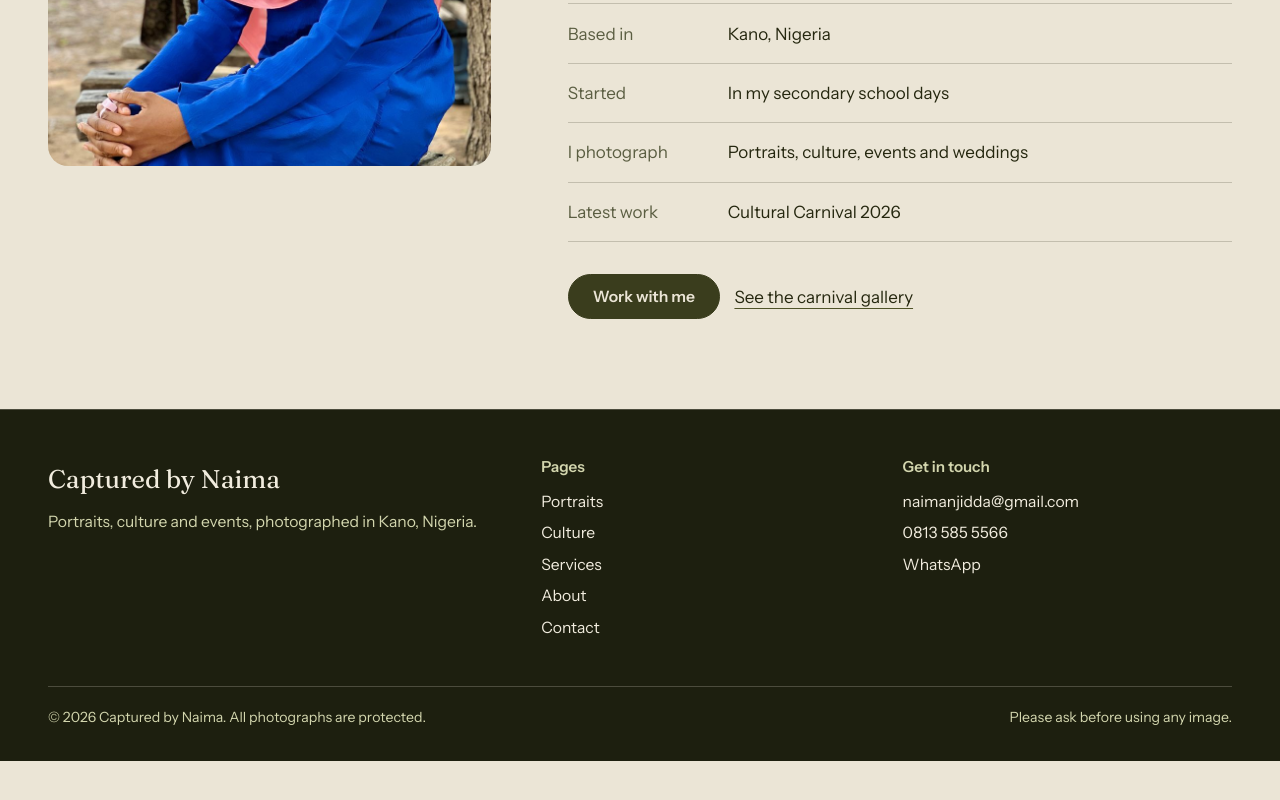
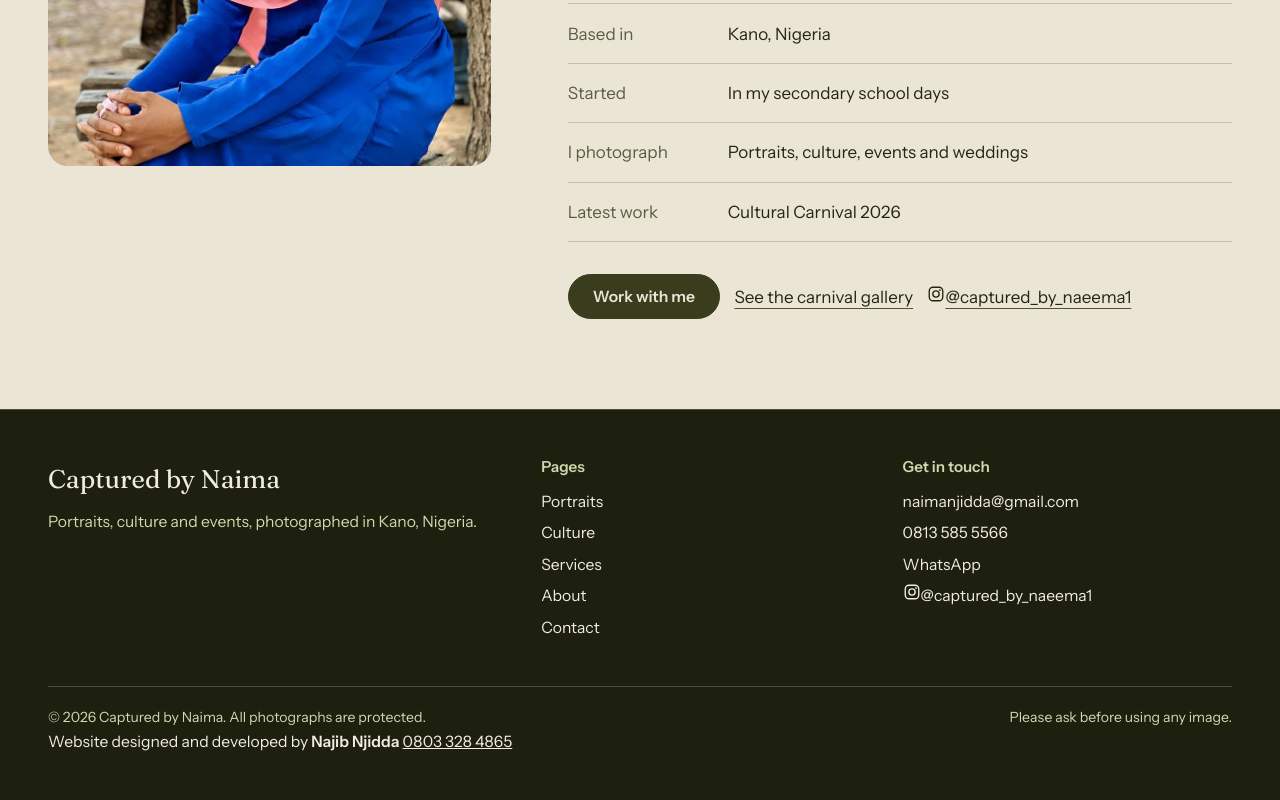
Before and after one commit to capturedbynaima/capturedbynaima.github.io, a plain HTML site: page about.html in a window 1280 px wide. Shown: the part 704-1504 px from the top of the page. Before the commit the page ends 1465 px from the top, so only its background shows below. Drawn offline with Linux system fonts and the light colour scheme.

Commit message:
Update about.html

```diff
--- a/about.html
+++ b/about.html
@@ -43,7 +43,7 @@
       <div><dt>I photograph</dt><dd>Portraits, culture, events and weddings</dd></div>
       <div><dt>Latest work</dt><dd>Cultural Carnival 2026</dd></div>
     </dl>
-    <div class="btn-row" style="margin-top:2rem"><a class="btn" href="contact.html">Work with me</a><a class="textlink" href="culture.html">See the carnival gallery</a></div>
+    <div class="btn-row" style="margin-top:2rem"><a class="btn" href="contact.html">Work with me</a><a class="textlink" href="culture.html">See the carnival gallery</a><a class="textlink ig" href="https://www.instagram.com/captured_by_naeema1/" target="_blank" rel="noopener" aria-label="Captured by Naima on Instagram, @captured_by_naeema1"><svg class="ig-icon" viewBox="0 0 24 24" width="18" height="18" aria-hidden="true" focusable="false"><rect x="3" y="3" width="18" height="18" rx="5" fill="none" stroke="currentColor" stroke-width="1.8"/><circle cx="12" cy="12" r="4.2" fill="none" stroke="currentColor" stroke-width="1.8"/><circle cx="17.3" cy="6.7" r="1.2" fill="currentColor"/></svg><span>@captured_by_naeema1</span></a></div>
   </div>
 </div>
 
@@ -55,9 +55,11 @@
     <div><h3>Get in touch</h3><ul>
       <li><a href="mailto:naimanjidda@gmail.com">naimanjidda@gmail.com</a></li>
       <li><a href="tel:+2348135855566">0813 585 5566</a></li>
-      <li><a href="https://wa.me/2348135855566" rel="noopener">WhatsApp</a></li></ul></div>
+      <li><a href="https://wa.me/2348135855566" rel="noopener">WhatsApp</a></li>
+      <li><a class="ig" href="https://www.instagram.com/captured_by_naeema1/" target="_blank" rel="noopener" aria-label="Captured by Naima on Instagram, @captured_by_naeema1"><svg class="ig-icon" viewBox="0 0 24 24" width="18" height="18" aria-hidden="true" focusable="false"><rect x="3" y="3" width="18" height="18" rx="5" fill="none" stroke="currentColor" stroke-width="1.8"/><circle cx="12" cy="12" r="4.2" fill="none" stroke="currentColor" stroke-width="1.8"/><circle cx="17.3" cy="6.7" r="1.2" fill="currentColor"/></svg><span>@captured_by_naeema1</span></a></li></ul></div>
   </div>
   <div class="legal"><span>&copy; <span id="year">2026</span> Captured by Naima. All photographs are protected.</span><span>Please ask before using any image.</span></div>
+  <p class="credit">Website designed and developed by <strong>Najib Njidda</strong> <a href="tel:+2348033284865">0803 328 4865</a></p>
 </div></footer>
 <script src="js/main.js" defer></script>
 </body>
```
